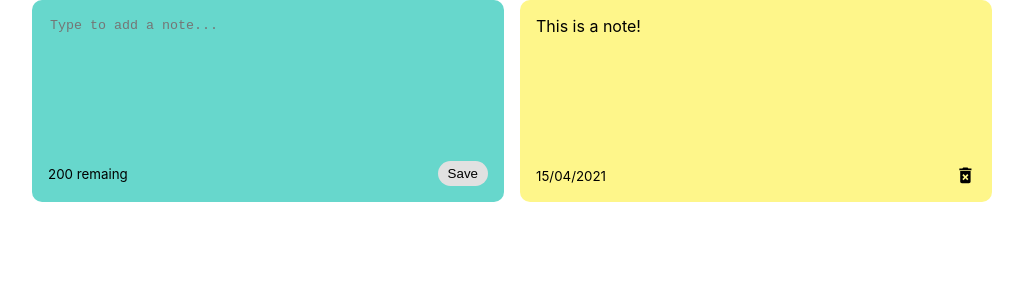
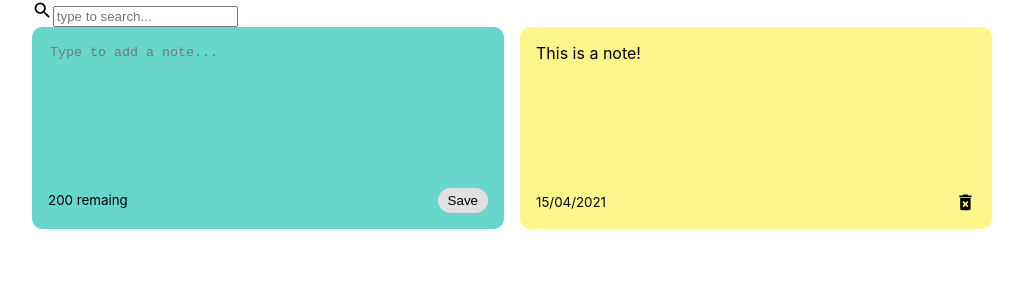
Before and after one commit to JoaoSzlachta/NotesApp, a React (Vite) app in the folder react-notes-app/: page / in a window 1280 px wide. Shown: the top 300 px of the page, without its empty margins (128-1151 px from the left). Built offline with nearby package versions, Linux system fonts and the light colour scheme.

Commit message:
chore: add search bar

```diff
--- a/react-notes-app/src/App.jsx
+++ b/react-notes-app/src/App.jsx
@@ -3,6 +3,7 @@
 import reactLogo from './assets/react.svg'
 import viteLogo from '/vite.svg'
 import NotesList from './components/NotesList'
+import SearchBar from './components/SearchBar'
 
 function App() {
   const [notes, setNotes] = useState([
@@ -32,6 +33,7 @@
 
   return (
     <div className='container'>
+      <SearchBar/>
       <NotesList
         notes={notes}
         handleAddNote={addNote}
--- /dev/null
+++ b/react-notes-app/src/components/SearchBar.jsx
@@ -0,0 +1,12 @@
+import { MdSearch } from 'react-icons/md';
+
+const SearchBar = () => {
+    return (
+        <div className="search-bar">
+            <MdSearch className='search-icons' size='1.3em'/>
+            <input type="text" placeholder="type to search..." />
+        </div>
+    )
+}
+
+export default SearchBar;
```
